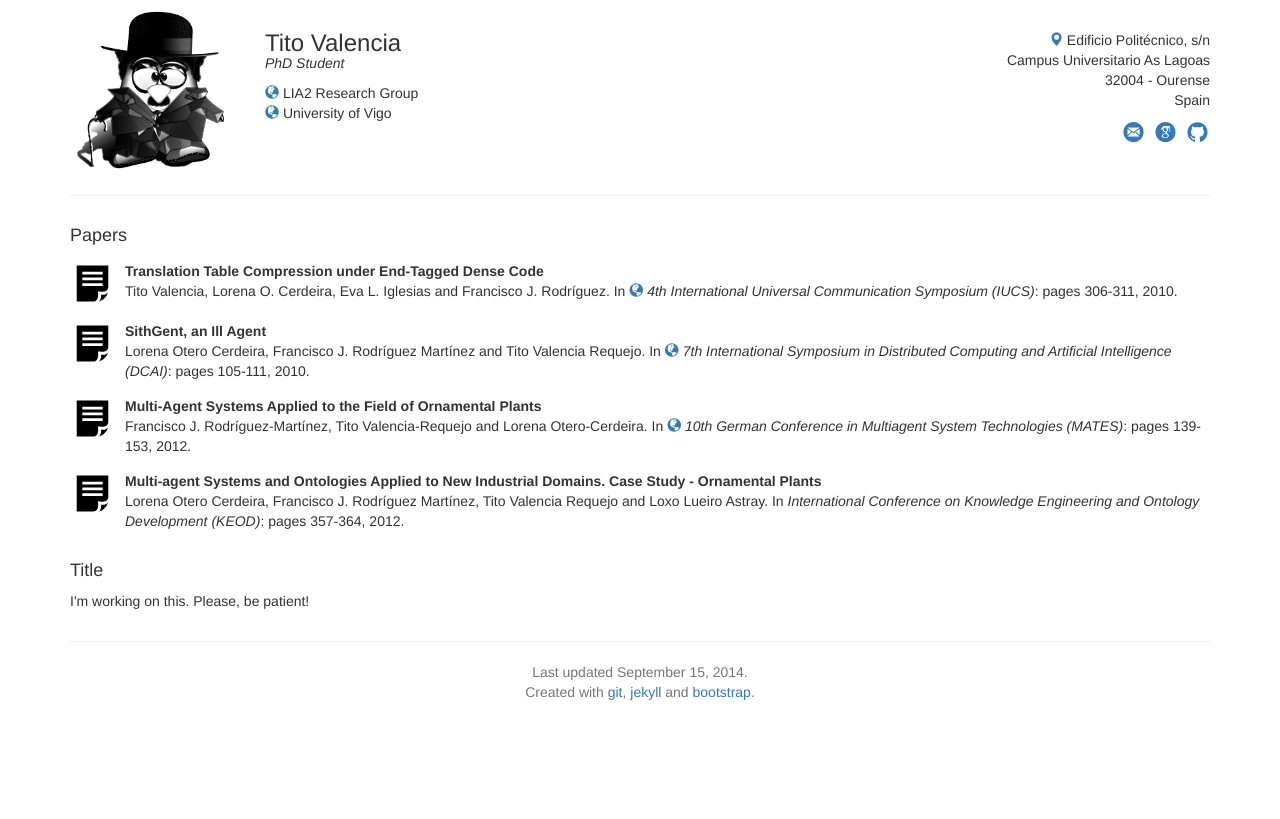
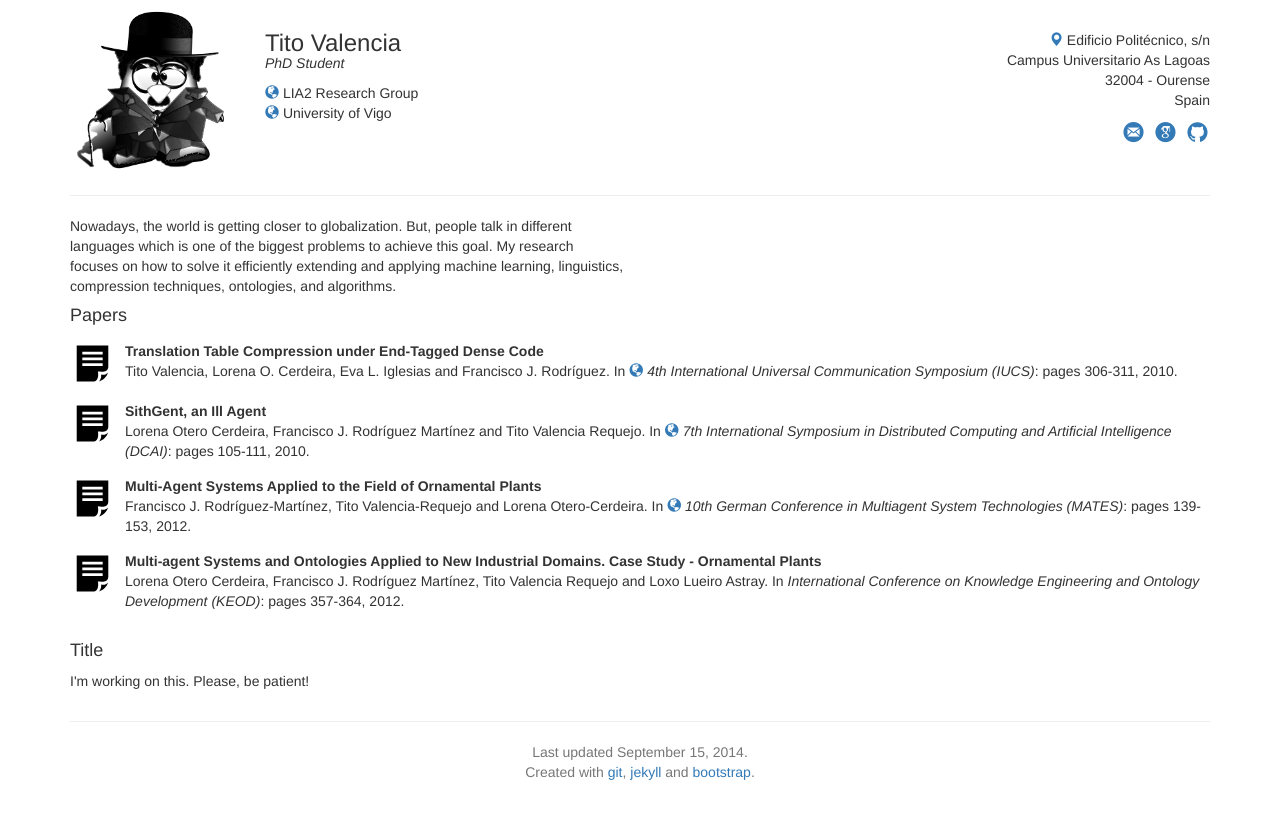
Before and after one commit to tvalreq/tvalreq.github.com, a Jekyll site: the page built from index.html, in a window 1280 px wide. Shown: the top 819 px of the page. Built offline with Jekyll 4.4.1, drawn with Linux system fonts in a browser that asks for light colours; nearby versions of some CDN libraries.

Commit message:
adding information and news row

```diff
--- a/css/main.css
+++ b/css/main.css
@@ -268,6 +268,12 @@
     #cabecera-col-3 {
         text-align: right;
     }
+
+    #news {
+        display: block;
+        display:  !important;
+        visibility: visible;
+    }
 }
 
 @media print,
--- a/index.html
+++ b/index.html
@@ -4,6 +4,22 @@
 description: Tito Valencia's Homepage
 ---
 
+<div class="row">
+	<div id="introduction" class="col-xs-12 col-sm-6 col-md-6 col-lg-6">
+		Nowadays, the world is getting closer to globalization. But, people talk in different languages which is one of the biggest problems to achieve this goal. My research focuses on how to solve it efficiently extending and applying machine learning, linguistics, compression techniques, ontologies, and algorithms.
+	</div>
+	<div id="news" class="hidden col-sm-6 col-md-6 col-lg-6">
+		Lorem Ipsum is simply dummy text of the printing and typesetting industry.
+		<br/>
+		Lorem Ipsum is simply dummy text of the printing and typesetting industry.
+		<br/>
+		Lorem Ipsum is simply dummy text of the printing and typesetting industry.
+		<br/>
+		Lorem Ipsum is simply dummy text of the printing and typesetting industry.
+	</div>
+</div>
+
+<!--PAPERS-->
 <div class="row">
     <div class="col-sm-12">
 		<section id="papers">
```
